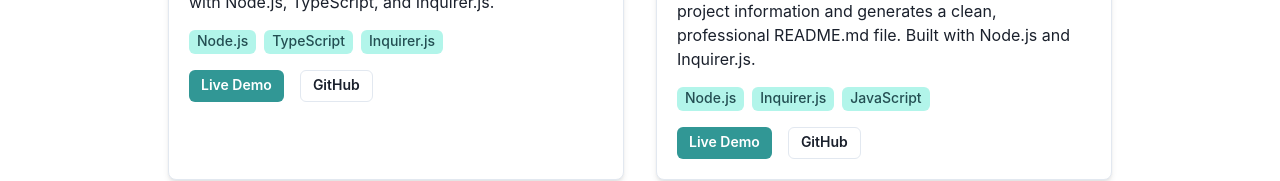
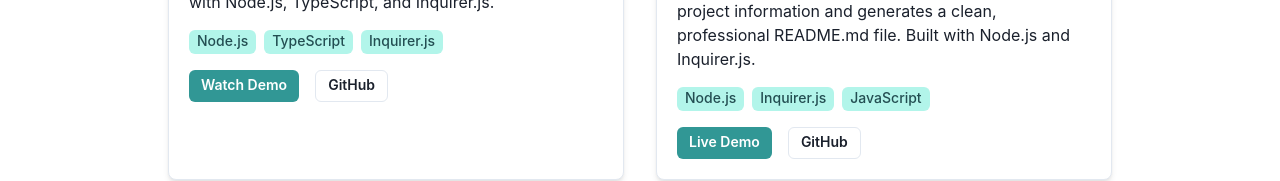
Before and after one commit to cpars/Portfolio, a React (Vite) app: page /projects in a window 1280 px wide. Shown: the part 1643-1824 px from the top of the page. Built offline with nearby package versions, Linux system fonts and the light colour scheme.

Commit message:
Added modal watch demo for Vehicle Builder

```diff
--- a/src/components/ProjectCard.tsx
+++ b/src/components/ProjectCard.tsx
@@ -65,7 +65,7 @@ const ProjectCard = ({
 
       <Stack direction="row" spacing={4}>
         {/* Demo Link (Primary) */}
-        {demoLink && demoLink.includes("youtube.com") ? (
+        {demoLink && demoLink.includes("youtu.be") ? (
           <VideoModal
             videoUrl={demoLink.replace("watch?v=", "embed/")}
             buttonLabel="Watch Demo"
--- a/src/data/projects.ts
+++ b/src/data/projects.ts
@@ -4,7 +4,7 @@ const projects = [
       description:
         "A collaborative storytelling app where users create branching narratives, comment, and vote.",
       tech: ["React", "TypeScript", "GraphQL", "MongoDB", "Apollo", "Cypress"],
-      image: "../../images/Weaver_Projects_Page.png", // optional
+      image: "../../images/Weaver_Projects_Page.png",
       demoLink: "https://weaver-9su3.onrender.com/",
       githubLink: "https://github.com/ccasalme/Weaver",
     },
@@ -64,7 +64,7 @@ const projects = [
         "A command-line application that allows users to create, manage, and interact with different types of vehicles such as Cars, Trucks, and Motorbikes. Built with Node.js, TypeScript, and Inquirer.js.",
       tech: ["Node.js", "TypeScript", "Inquirer.js"],
       githubLink: "https://github.com/cpars/Vehicle-Builder",
-      demoLink: "https://app.screencastify.com/v3/watch/a8dzX94wZ4gr7s4QcS2k",
+      demoLink: "https://youtu.be/LWbo99gxOdk",
       image: "/images/Vehicle-Builder.gif",
     },
     {
```
